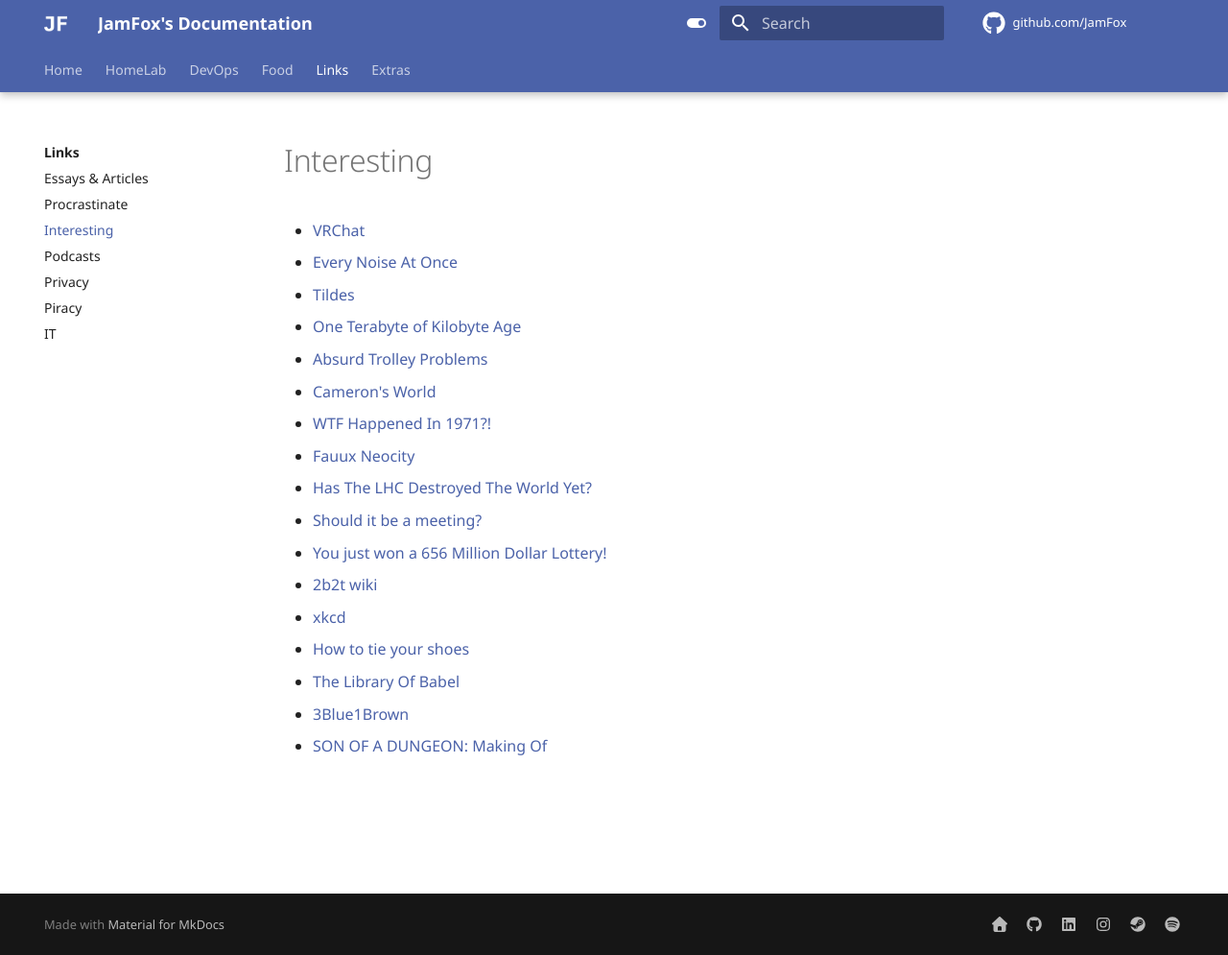
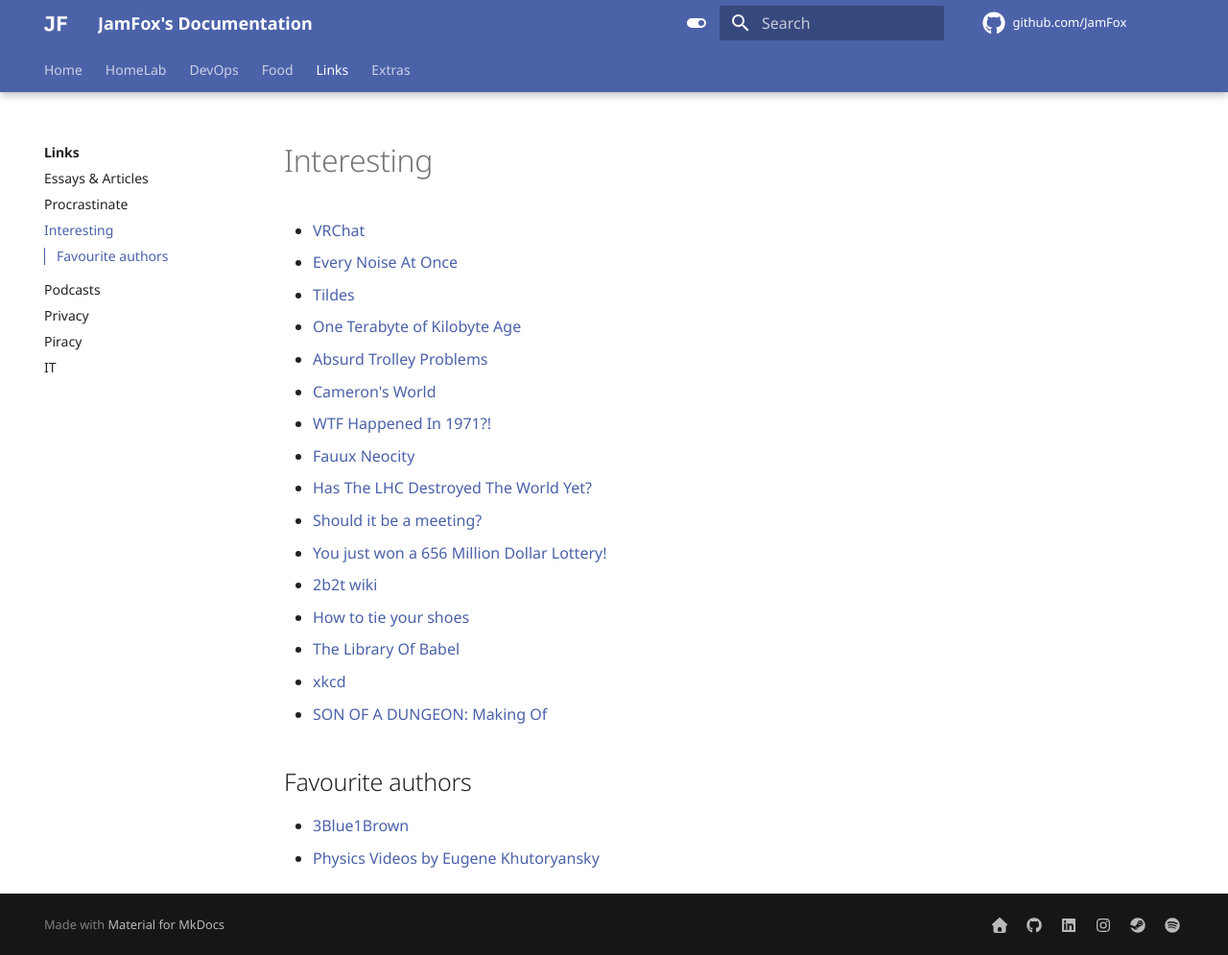
Before and after one commit to JamFox/docs.jamfox.dev, an MkDocs documentation site: the page built from docs/content/links/interesting.md, in a window 1280 px wide and 995 px high. Shown: the whole window at 96% size. Built offline with MkDocs 1.6.1 and Material for MkDocs 9.7.7, drawn with Linux system fonts in a browser that asks for light colours; comment, search, counter and statistics services are not loaded.

Commit message:
add EugeneKhutoryansky

```diff
--- a/docs/content/links/interesting.md
+++ b/docs/content/links/interesting.md
@@ -14,8 +14,12 @@ title: "Interesting"
 - [Should it be a meeting?](https://shoulditbeameeting.com/)
 - [You just won a 656 Million Dollar Lottery!](https://old.reddit.com/r/AskReddit/comments/24vzgl/you_just_won_a_656_million_dollar_lottery_what_do/chba4bf)
 - [2b2t wiki](https://2b2t.miraheze.org/wiki/Nocom)
-- [xkcd](https://xkcd.com/)
 - [How to tie your shoes](https://youtu.be/zAFcV7zuUDA)
 - [The Library Of Babel](https://libraryofbabel.info/)
+- [xkcd](https://xkcd.com/)
+- [SON OF A DUNGEON: Making Of](https://youtu.be/2EXUEj30RKc)
+
+## Favourite authors
+
 - [3Blue1Brown](https://www.youtube.com/c/3blue1brown)
-- [SON OF A DUNGEON: Making Of](https://youtu.be/2EXUEj30RKc)
+- [Physics Videos by Eugene Khutoryansky](https://www.youtube.com/user/EugeneKhutoryansky)
```
